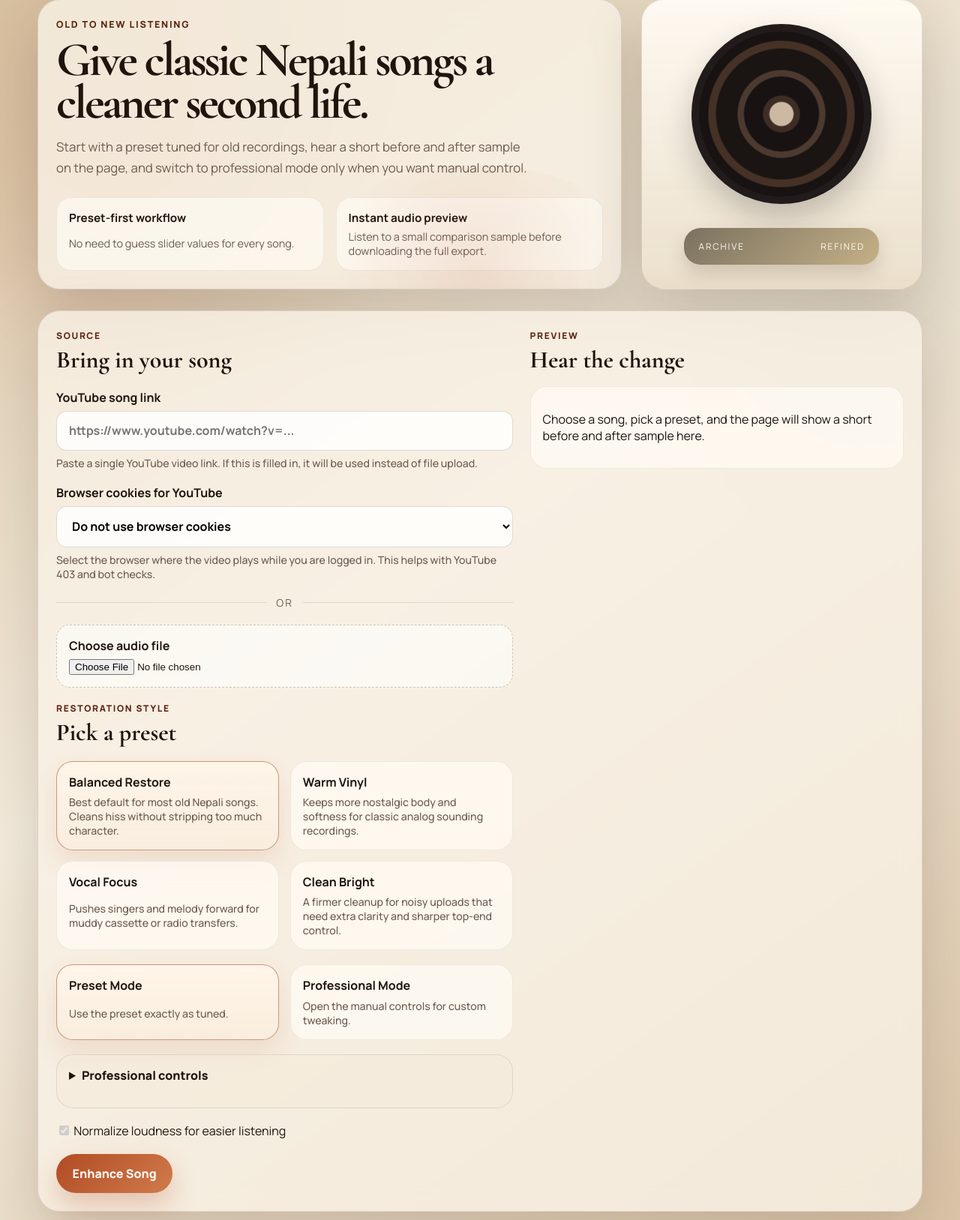
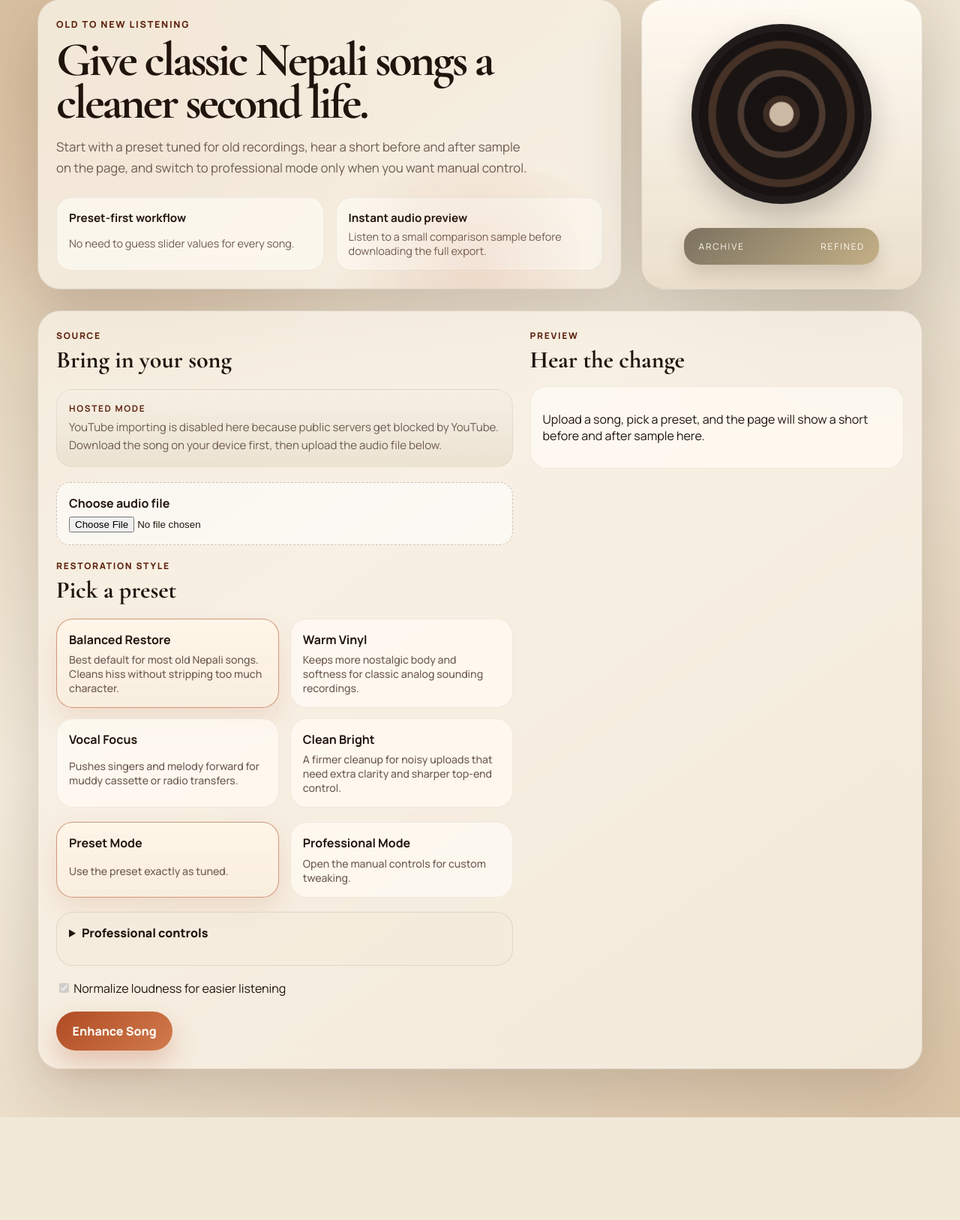
Before and after one commit to nabinadhikariofficial/old_nepali_music_refiner, a Flask app: page / in a window 1280 px wide. Shown: the part 41-1668 px from the top of the page at 75% size. After the commit the page ends 1531 px from the top, so only its background shows below. Run offline with Flask 3, Linux system fonts and the light colour scheme.

Commit message:
Make hosted app upload-first

```diff
--- a/app.py
+++ b/app.py
@@ -23,6 +23,7 @@ PROCESSED_DIR = BASE_DIR / "processed"
 PREVIEW_DIR = BASE_DIR / "previews"
 ALLOWED_EXTENSIONS = {".mp3", ".wav", ".flac", ".m4a", ".aac", ".ogg"}
 SUPPORTED_BROWSERS = {"chrome", "chromium", "firefox", "safari", "edge", "brave", "vivaldi"}
+YOUTUBE_DOWNLOADS_ENABLED = os.environ.get("ENABLE_YOUTUBE_DOWNLOADS", "").lower() in {"1", "true", "yes", "on"}
 
 app = Flask(__name__)
 app.config["MAX_CONTENT_LENGTH"] = 100 * 1024 * 1024
@@ -48,7 +49,13 @@ def default_form_values() -> dict:
 def render_index(**context):
     values = default_form_values()
     values.update(context.pop("values", {}))
-    return render_template("index.html", presets=PRESETS, values=values, **context)
+    return render_template(
+        "index.html",
+        presets=PRESETS,
+        values=values,
+        youtube_downloads_enabled=YOUTUBE_DOWNLOADS_ENABLED,
+        **context,
+    )
 
 
 @app.get("/")
@@ -110,6 +117,14 @@ def enhance():
     token = secrets.token_hex(6)
 
     if youtube_url:
+        if not YOUTUBE_DOWNLOADS_ENABLED:
+            return render_index(
+                error=(
+                    "YouTube link importing is disabled on this hosted app. Download the song on your own "
+                    "device first, then upload the audio file here for enhancement."
+                ),
+                values=form_values,
+            ), 400
         browser = browser_cookies if browser_cookies in SUPPORTED_BROWSERS else None
         try:
             input_path = download_youtube_audio(youtube_url, UPLOAD_DIR, token, browser=browser)
@@ -118,7 +133,11 @@ def enhance():
     else:
         if uploaded_file is None or uploaded_file.filename == "":
             return render_index(
-                error="Provide a YouTube link or choose an audio file first.",
+                error=(
+                    "Choose an audio file first."
+                    if not YOUTUBE_DOWNLOADS_ENABLED
+                    else "Provide a YouTube link or choose an audio file first."
+                ),
                 values=form_values,
             ), 400
 
--- a/static/styles.css
+++ b/static/styles.css
@@ -246,12 +246,32 @@ select {
 .preset-card,
 .mode-card,
 .preview-card,
+.info-banner,
 .empty-state,
 .result-card {
   padding: 1rem;
   border-radius: 22px;
   background: rgba(255, 251, 243, 0.76);
   border: 1px solid rgba(80, 50, 33, 0.08);
+}
+
+.info-banner {
+  display: grid;
+  gap: 0.35rem;
+  background: linear-gradient(180deg, rgba(245, 239, 228, 0.95), rgba(233, 223, 205, 0.82));
+}
+
+.info-banner strong {
+  text-transform: uppercase;
+  letter-spacing: 0.14em;
+  font-size: 0.74rem;
+  color: var(--accent-dark);
+}
+
+.info-banner span {
+  color: var(--muted);
+  font-size: 0.94rem;
+  line-height: 1.6;
 }
 
 .preset-card input,
--- a/templates/index.html
+++ b/templates/index.html
@@ -46,6 +46,7 @@
             <h2>Bring in your song</h2>
           </div>
 
+          {% if youtube_downloads_enabled %}
             <label class="field">
               <span>YouTube song link</span>
               <input type="url" name="youtube_url" placeholder="https://www.youtube.com/watch?v=..." value="{{ values.youtube_url }}">
@@ -68,6 +69,12 @@
             </label>
 
             <div class="divider"><span>or</span></div>
+          {% else %}
+            <div class="info-banner">
+              <strong>Hosted mode</strong>
+              <span>YouTube importing is disabled here because public servers get blocked by YouTube. Download the song on your device first, then upload the audio file below.</span>
+            </div>
+          {% endif %}
 
           <label class="file-input">
             <span>Choose audio file</span>
@@ -172,7 +179,7 @@
             </div>
           {% else %}
             <div class="empty-state">
-              <p>Choose a song, pick a preset, and the page will show a short before and after sample here.</p>
+              <p>Upload a song, pick a preset, and the page will show a short before and after sample here.</p>
             </div>
           {% endif %}
         </aside>
```
Also changed, not shown: README.md. Lines whose indentation alone changed are shown as unchanged.
